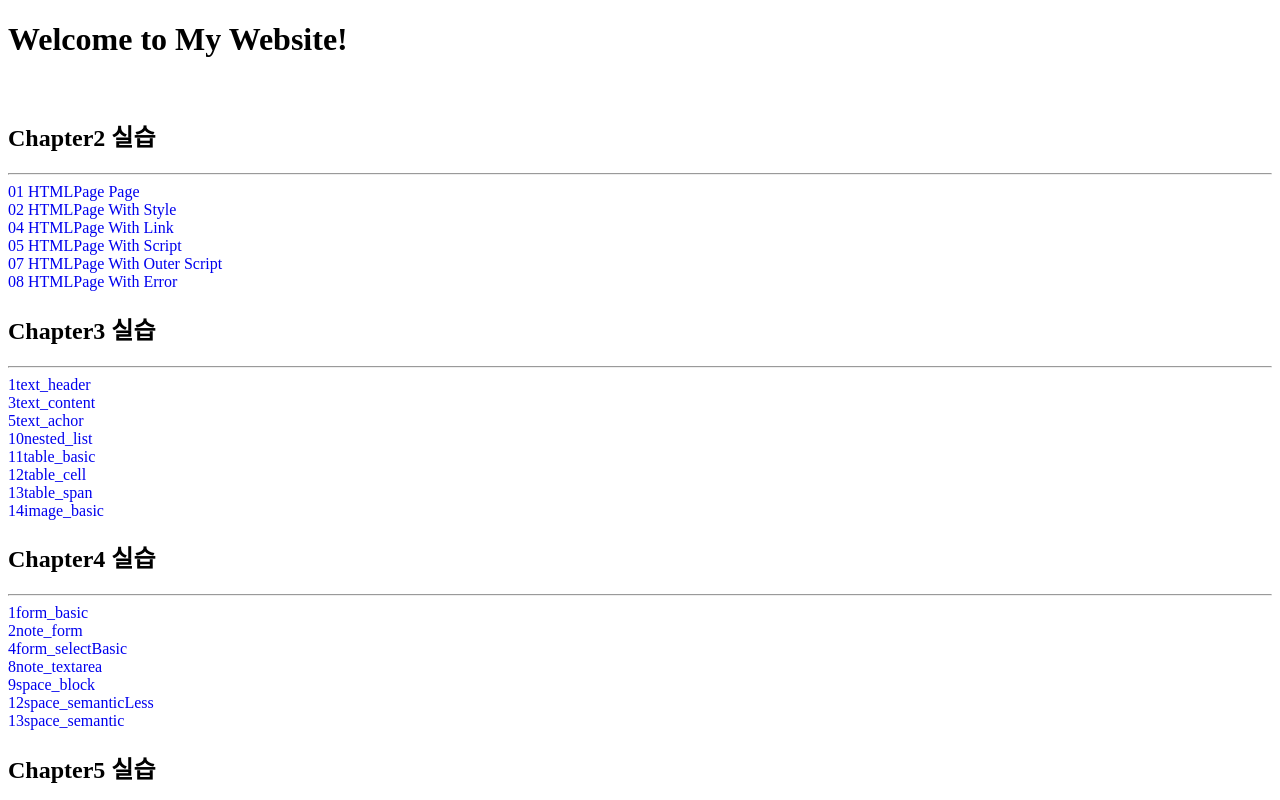
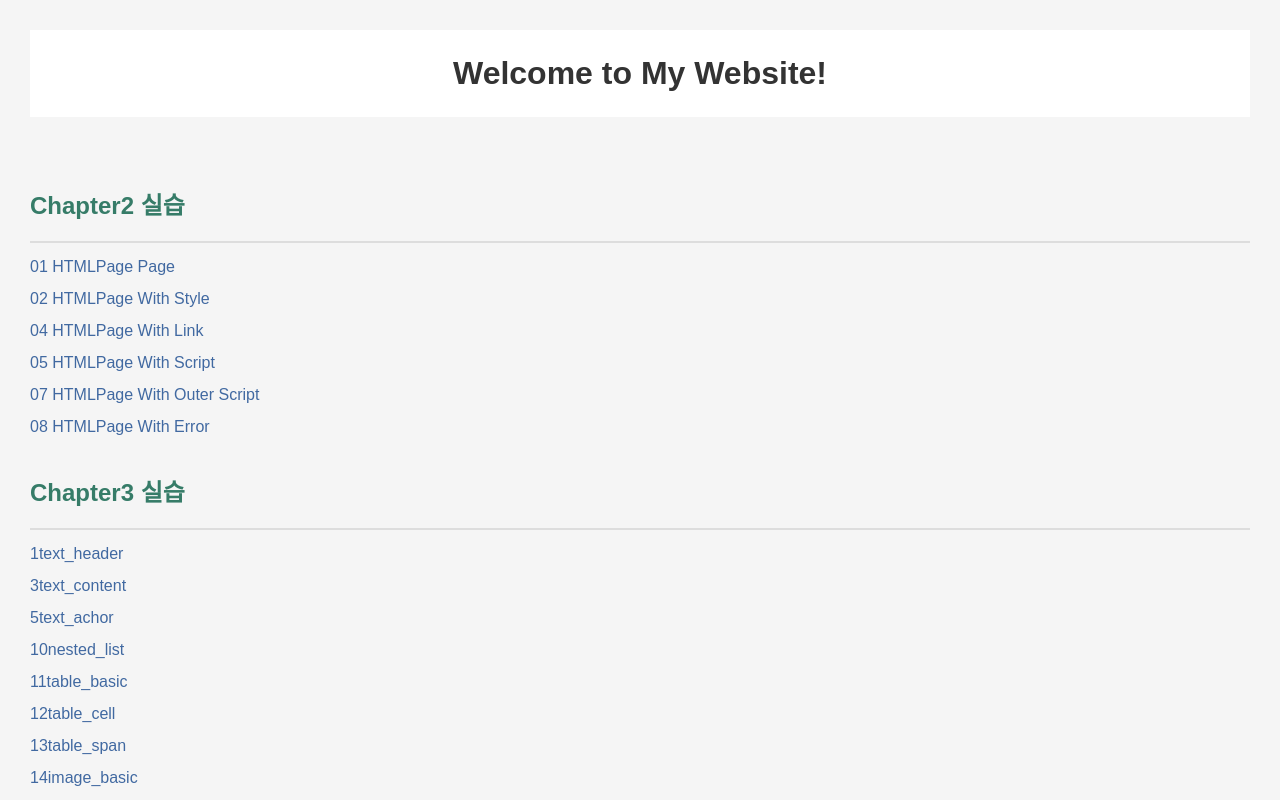
Before and after one commit to jstjdhbgbt-cloud/web26-2-c02, a plain HTML site: page index.html in a window 1280 px wide. Shown: the top 800 px of the page. Drawn offline with Linux system fonts and the light colour scheme.

Commit message:
homework10w

```diff
--- a/index.html
+++ b/index.html
@@ -6,6 +6,46 @@
     <title>Welcome to My Website!</title>
     <style>
         a {text-decoration: none;}
+
+        body {
+        background-color: #f5f5f5;
+        font-family: Arial, sans-serif;
+        margin: 30px;
+        }
+
+        h1 {
+        text-align: center;
+        color: #333333;
+        background-color: white;
+        padding: 25px;
+        }
+
+        h2 {
+        color: #367c68;
+        margin-top: 30px;
+        }
+
+        a {
+        text-decoration: none;
+        color: #4169a1;
+        line-height: 2;
+        }
+
+        a:hover {
+        color: #e67e22;
+        text-decoration: underline;
+        }
+
+        hr {
+        border: 1px solid #dddddd;
+        }
+
+        footer {
+        text-align: center;
+        background-color: #dddddd;
+        padding: 15px;
+        margin-top: 30px;
+        }
     </style>
 </head>
 <body>
@@ -109,5 +149,13 @@
     <a href="Chapter8/11pattern3.html">11pattern3.html</a><br>
     <a href="Chapter8/12pattern4.html">12pattern4.html</a><br>
 
+
+
+    <footer>
+     <hr>
+     <p>학번: 2024671069 | 이름: 현세영</p>
+    </footer>
+
+
 </body>
 </html>
```
